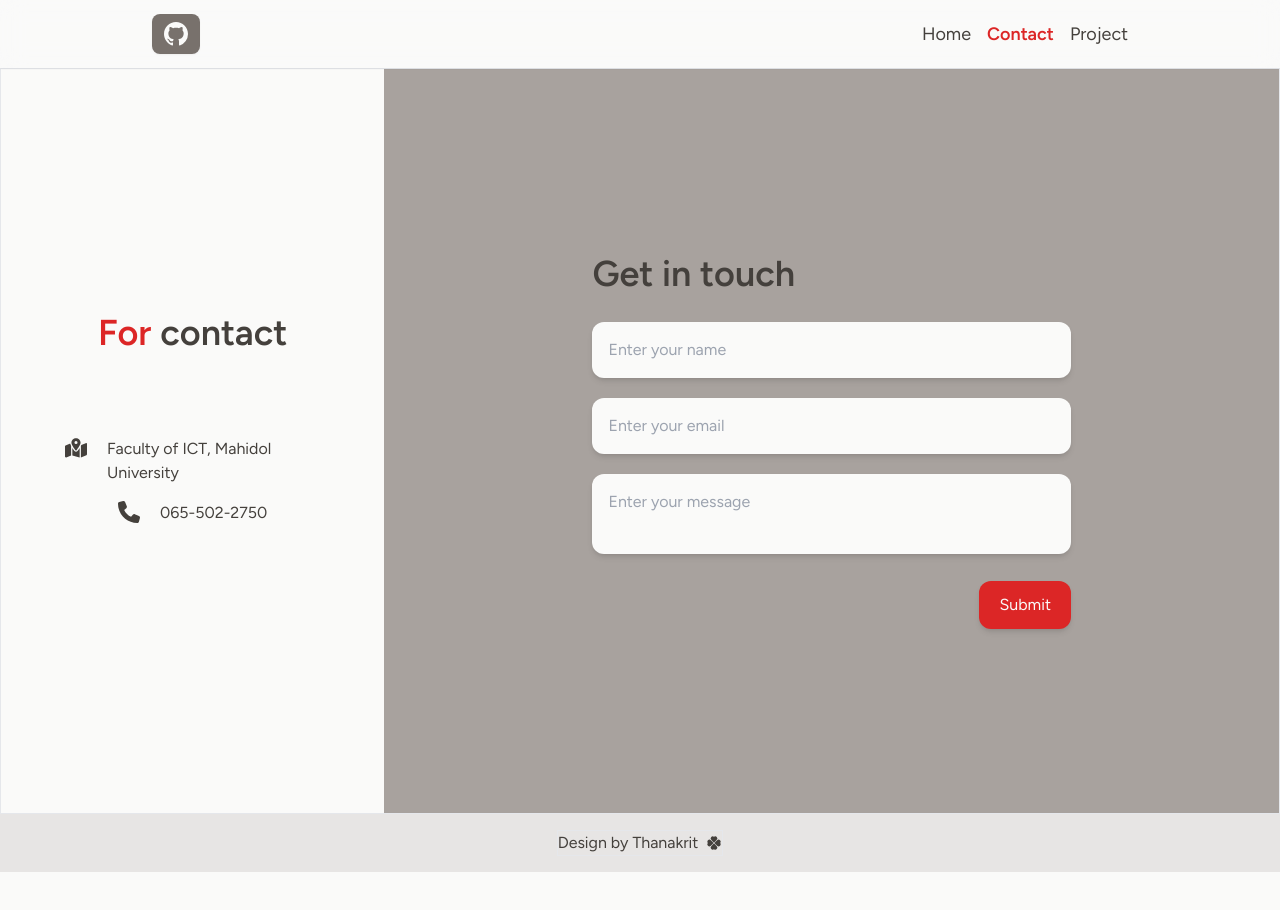
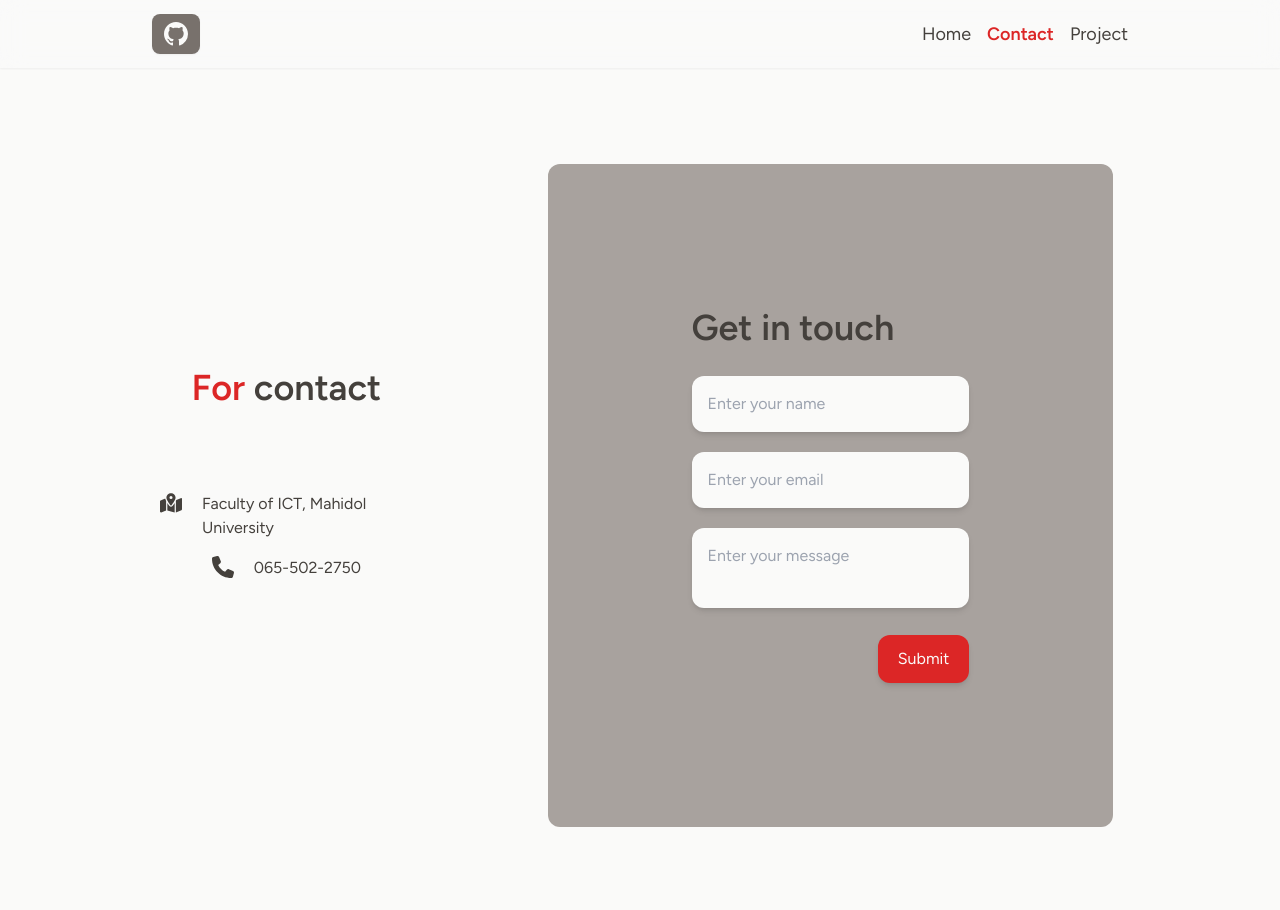
Before and after one commit to octovir/thanaport, a React (Vite) app: page /contact in a window 1280 px wide. Shown: the top 910 px of the page. Before the commit the page ends 872 px from the top, so only its background shows below. Built offline with nearby package versions, Linux system fonts and the light colour scheme.

Commit message:
update responsive

```diff
--- a/src/components/ForContact.jsx
+++ b/src/components/ForContact.jsx
@@ -43,8 +43,8 @@ function ForContact () {
     }
 
     return(
-        <div className="lg:flex mx-auto lg:justify-between border">
-            <div className='lg:w-[30%] lg:my-56 md:my-32 my-36'>
+        <div className="lg:flex mx-auto lg:justify-between lg:px-10 lg:py-20 xl:p-24 ">
+            <div className='lg:w-[35%] lg:mx-auto lg:my-auto md:my-32 my-36'>
                 <motion.div
                     variants={componentVariants}
                     initial="hidden"
@@ -97,10 +97,10 @@ function ForContact () {
                 </div>
             </div>
 
-            <section className='flex flex-col lg:w-[70%] '>
+            <section className='flex flex-col lg:w-[65%] xl:items-center '>
                 <form
                     onSubmit={onSubmit}
-                    className=' bg-stone-400 lg:h-full py-16 p-14 lg:py-36 md:px-52 md:p-32 flex flex-col justify-center gap-5 '
+                    className=' bg-stone-400 xl:w-[80%] lg:h-[100%] py-16 p-14 xl:p-36 lg:p-24 md:px-52 md:p-32 flex flex-col justify-center gap-5 lg:rounded-xl  '
                 >
                     <motion.div
                         variants={componentVariants}
--- a/src/index.css
+++ b/src/index.css
@@ -11,6 +11,7 @@
 body{
     background-color: #FAFAF9;
     color:#44403c;
+    height: 100%;
 }
 
 .hover-text-color{
--- a/src/pages/Contact.jsx
+++ b/src/pages/Contact.jsx
@@ -11,8 +11,6 @@ function Contact() {
     <main>
       <ForContact />
     </main>
-
-    <Footer />
     </>
 
   )
```
Also changed, not shown: package.json (+6 -2 lines), 1 other file (tests, documents, lock files or other folders).
